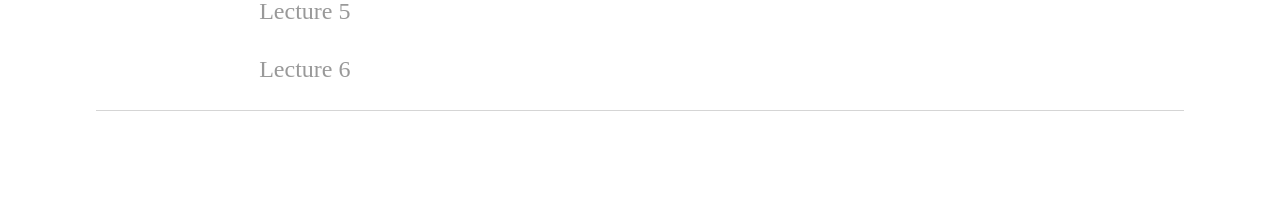
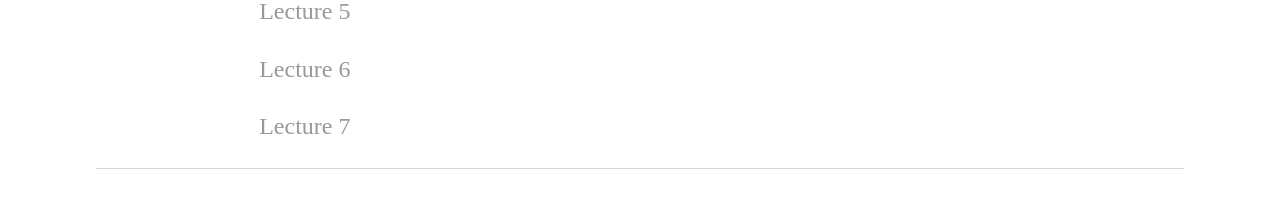
Before and after one commit to mreppert/mreppert.github.io, a Jekyll site: the page built from education/chm676/notes/index.html, in a window 1280 px wide. Shown: the part 427-635 px from the top of the page. Built offline with Jekyll 4.4.1, drawn with Linux system fonts in a browser that asks for light colours.

Commit message:
Added lecture 7

```diff
--- a/education/chm676/notes/index.html
+++ b/education/chm676/notes/index.html
@@ -21,6 +21,7 @@ title: Reppert Research Group
   <p><a href="/education/chm676/notes/lecture4.pdf">Lecture 4</a></p>
   <p><a href="/education/chm676/notes/lecture5.pdf">Lecture 5</a></p>
   <p><a href="/education/chm676/notes/lecture6.pdf">Lecture 6</a></p>
+  <p><a href="/education/chm676/notes/lecture7.pdf">Lecture 7</a></p>
   </pre>
   </body>
 </html>
```
